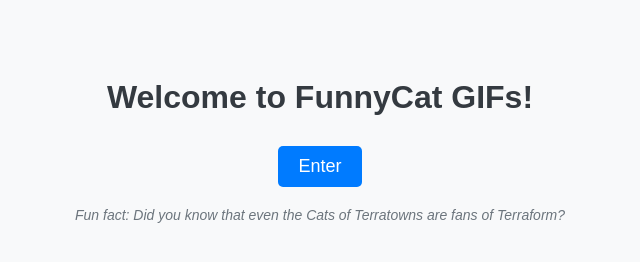
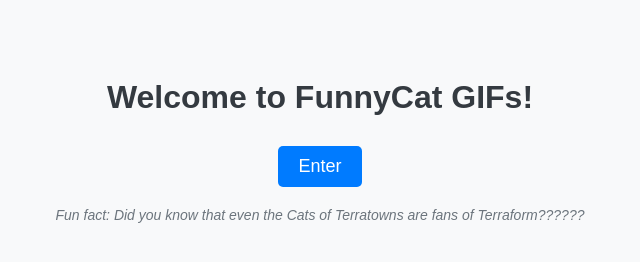
Before and after one commit to bhanumalhotra123/terraform-begineer-bootcamp-2023, a plain HTML site: page public/index.html in a window 1280 px wide. Shown: the full height of the page, 320-960 px from the left. Drawn offline with Linux system fonts and the light colour scheme.

```diff
--- a/public/index.html
+++ b/public/index.html
@@ -38,7 +38,7 @@
 <body>
     <h1>Welcome to FunnyCat GIFs!</h1>
     <button id="enter-button" onclick="navigateToPage()">Enter</button>
-    <p class="disclaimer">Fun fact: Did you know that even the Cats of Terratowns are fans of Terraform?</p>
+    <p class="disclaimer">Fun fact: Did you know that even the Cats of Terratowns are fans of Terraform??????</p>
 
     <script>
         function navigateToPage() {
```
Also changed, not shown: 4 other files.
